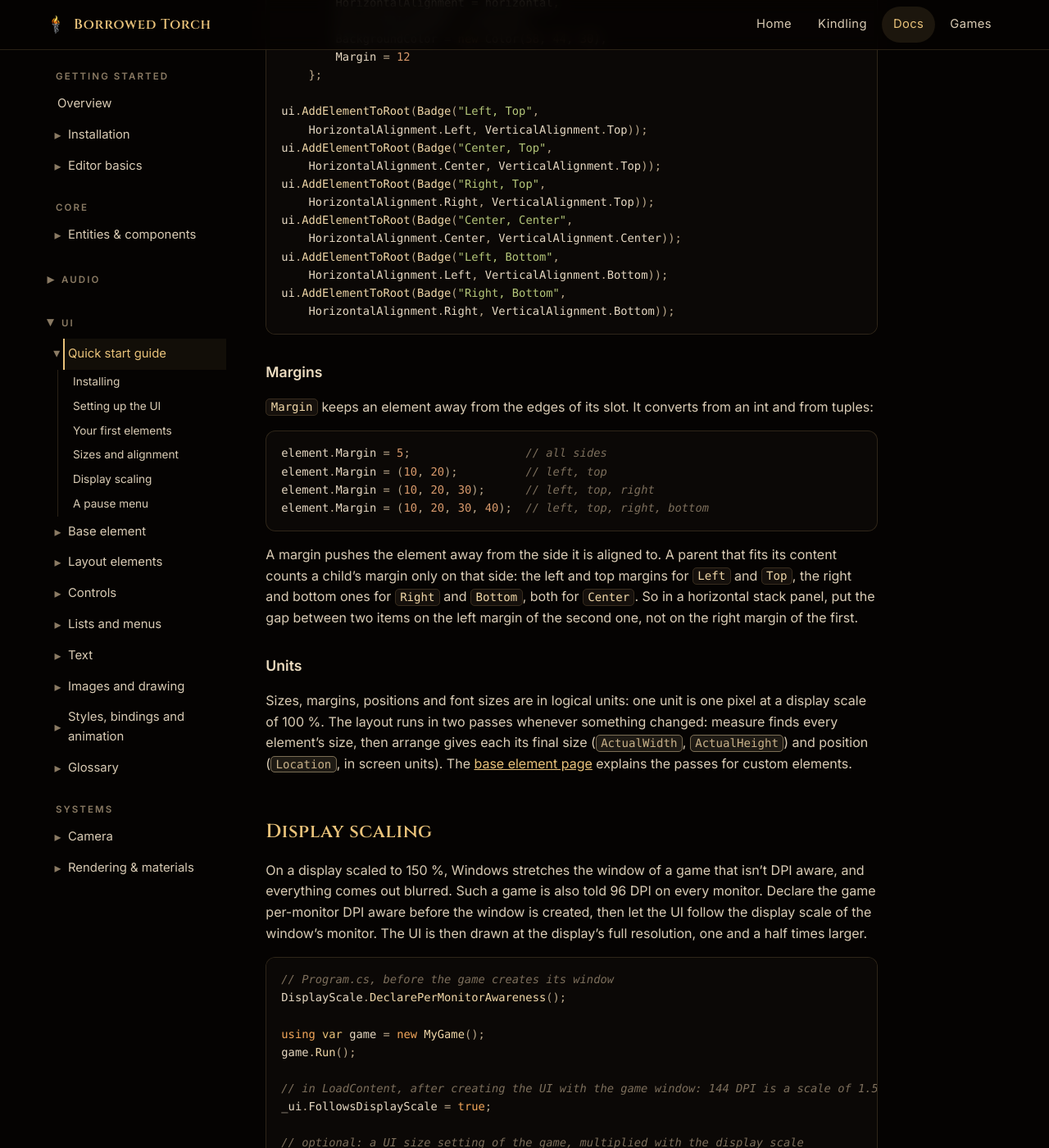
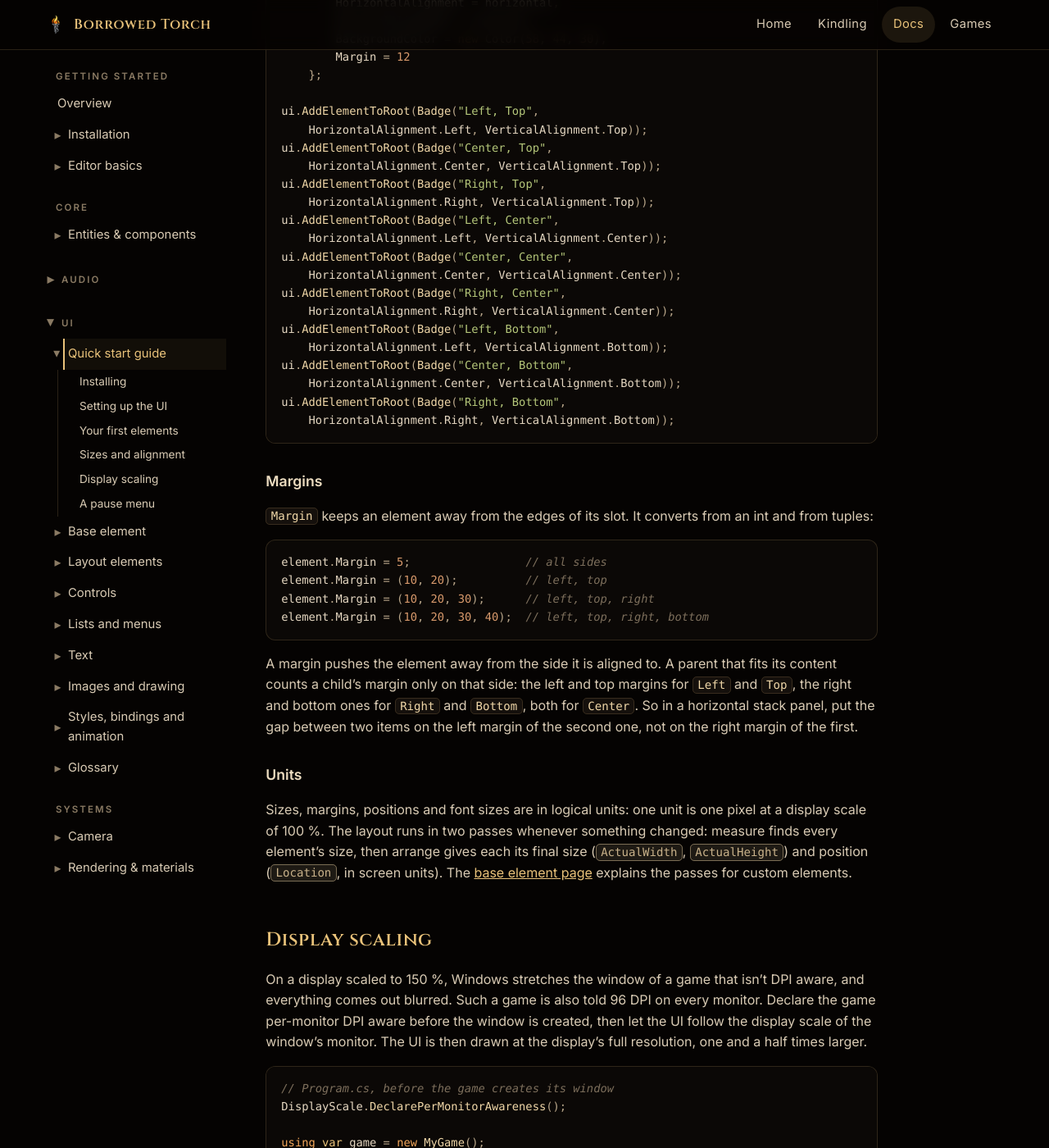
Before and after one commit to Elzianor/borrowedtorch-site, a Jekyll site: the page built from docs/ui.md, in a window 1280 px wide and 1400 px high, scrolled down 9260 px. Shown: the whole window at 82% size. Built offline with Jekyll 4.4.1, drawn with Linux system fonts in a browser that asks for light colours; some web fonts are replaced.

Commit message:
Indent sidebar sections under their page, show all nine alignments
A page's sections and an entry's members start right of their page's
link, so a highlighted one no longer looks a level above it. The
alignment example adds Left, Center; Right, Center; and Center, Bottom.

Co-Authored-By: Claude Opus 5.5 <noreply@anthropic.com>

````diff
--- a/assets/css/site.css
+++ b/assets/css/site.css
@@ -325,6 +325,9 @@ a.card:hover { border-color: var(--line-strong); background: var(--surface-2); c
 /* the sections of a page, its ## headings (see _includes/docs-sections.html), like a book's contents */
 .docs-sections a { padding-top: 4px; padding-bottom: 4px; font-size: .85rem; }
 .docs-sections a[aria-current="location"] { color: var(--gold); border-left-color: var(--gold); background: rgba(233, 194, 122, .06); }
+/* a page's sections and an entry's members start right of their page's link, whose bar follows the caret: a
+   highlighted one never looks a level above its page (the tree's line stays under the caret) */
+.docs-node > ul.docs-sections > li > a, .docs-node > ul.docs-members > li > a { margin-left: 14px; padding-left: 10px; }
 /* a sidebar taller than the window scrolls on its own */
 @media (min-width: 861px) {
   .docs-groups { max-height: calc(100vh - var(--header-h) - 48px); overflow-y: auto; scrollbar-width: thin; scrollbar-color: var(--line-strong) transparent; }
--- a/docs/ui.md
+++ b/docs/ui.md
@@ -280,7 +280,7 @@ The alignments place an element inside the space its parent gives it: `Left`, `C
 horizontally, `Top`, `Center`, `Bottom` or `Stretch` vertically.
 
 <figure class="shot">
-  <img src="{{ '/assets/img/ui/ui-alignment.png' | relative_url }}" width="522" height="202" alt="Six labels placed at the corners, the top centre and the middle of the screen">
+  <img src="{{ '/assets/img/ui/ui-alignment.png' | relative_url }}" width="522" height="202" alt="Nine labels, one for each pair of Left, Center or Right with Top, Center or Bottom, placed at the corners, the middles of the edges and the middle of the screen">
   <figcaption>Elements aligned within the screen, each with a margin of 12.</figcaption>
 </figure>
 
@@ -302,10 +302,16 @@ ui.AddElementToRoot(Badge("Center, Top",
     HorizontalAlignment.Center, VerticalAlignment.Top));
 ui.AddElementToRoot(Badge("Right, Top",
     HorizontalAlignment.Right, VerticalAlignment.Top));
+ui.AddElementToRoot(Badge("Left, Center",
+    HorizontalAlignment.Left, VerticalAlignment.Center));
 ui.AddElementToRoot(Badge("Center, Center",
     HorizontalAlignment.Center, VerticalAlignment.Center));
+ui.AddElementToRoot(Badge("Right, Center",
+    HorizontalAlignment.Right, VerticalAlignment.Center));
 ui.AddElementToRoot(Badge("Left, Bottom",
     HorizontalAlignment.Left, VerticalAlignment.Bottom));
+ui.AddElementToRoot(Badge("Center, Bottom",
+    HorizontalAlignment.Center, VerticalAlignment.Bottom));
 ui.AddElementToRoot(Badge("Right, Bottom",
     HorizontalAlignment.Right, VerticalAlignment.Bottom));
 ```
````
Also changed, not shown: assets/img/ui/ui-alignment.png.
